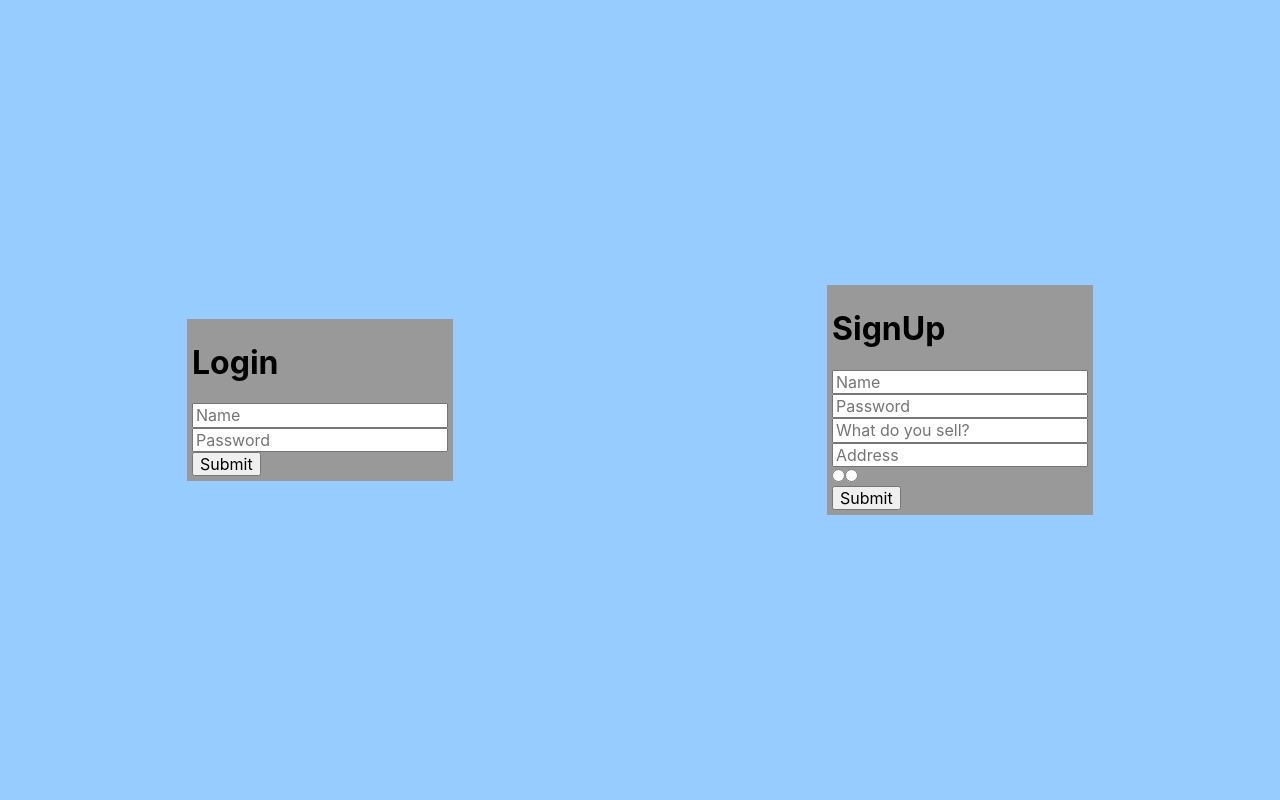
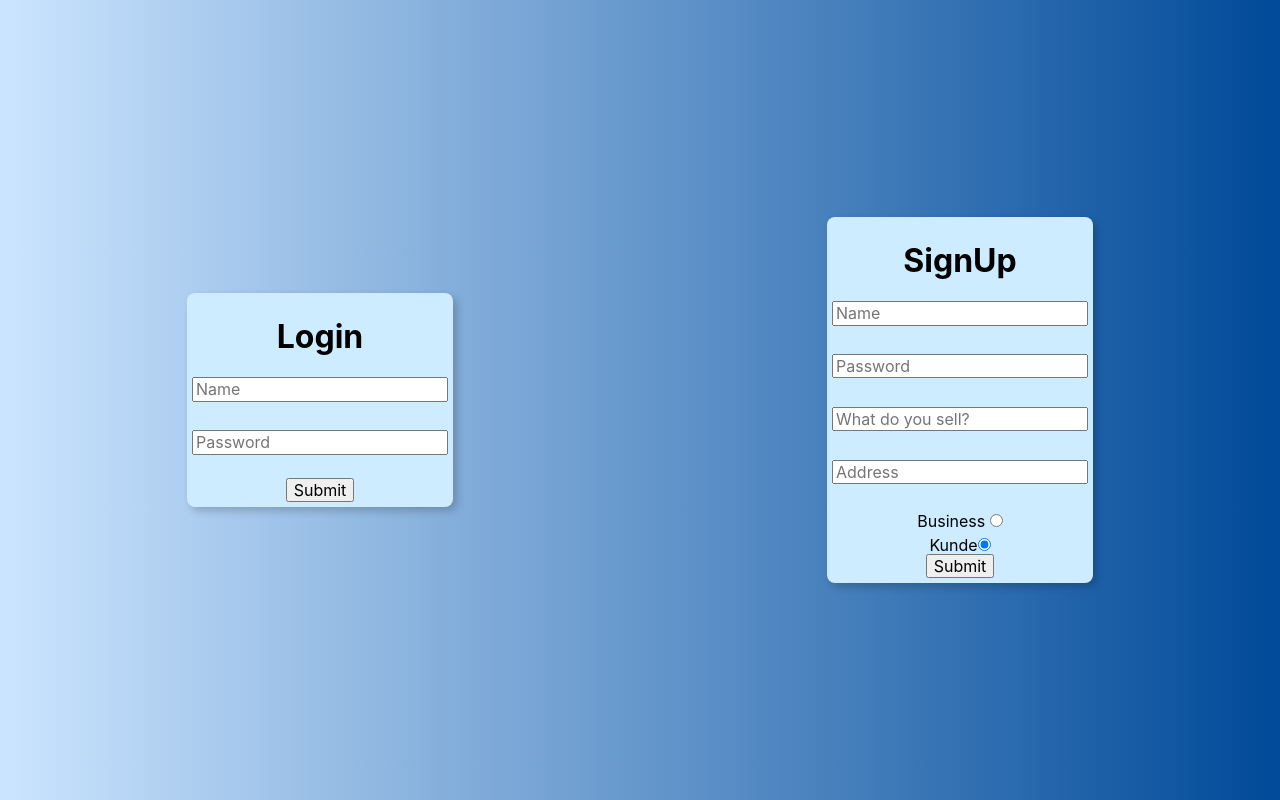
Before and after one commit to t4kum1/hackatumCovid19, a React (Create React App) app in the folder app/: page / in a window 1280 px wide. Built offline with nearby package versions, Linux system fonts and the light colour scheme; the HTML template or start-up script is replaced by a standard one.

Commit message:
customer visit flow possible

```diff
--- a/app/src/App.js
+++ b/app/src/App.js
@@ -2,6 +2,8 @@ import React from 'react';
 import logo from './logo.svg';
 import { HashRouter, Route, Link } from 'react-router-dom';
 import LoginPage from './pages/LoginPage.js'
+import ShopList from './pages/ShopList.js'
+import ProductList from './pages/ProductList.js'
 import './App.css';
 
 class App extends React.Component{
@@ -10,13 +12,19 @@ class App extends React.Component{
     this.state = {
       isBusiness: false,
       name: '',
-      id: -1
+      id: -1,
+      selectedShop: ''
     }
   }
 
   update(props){
-    this.setState({isBusiness: this.props.isBusiness, name: this.props.name, id: this.props.id});
+    this.setState({isBusiness: this.props.isBusiness, name: this.props.name});
     console.log(this.state);
+  }
+
+  updateSelectedShop(name){
+    this.setState({selectedShop: name})
+    console.log('updated shop')
   }
 
   render(){
@@ -24,6 +32,12 @@ class App extends React.Component{
      <HashRouter>
         <div>
           <Route path='/' render={(props) => <LoginPage update={this.update.bind(this)} {...props} />}/>
+          <Route path='/home'>
+            <ShopList updateSelectedShop={this.updateSelectedShop.bind(this)}/>
+          </Route>
+          <Route path='/shop'>
+            <ProductList shop={this.state.selectedShop}/>
+          </Route>
         </div>
     </HashRouter>
     );
--- a/app/src/pages/LoginPage.js
+++ b/app/src/pages/LoginPage.js
@@ -1,6 +1,8 @@
 import React from "react";
 import Login from "./components/Login";
 import tachyons from 'tachyons';
+import { Redirect } from "react-router-dom";
+
 
 export default class LoginPage extends React.Component {
 	constructor(props){
@@ -8,20 +10,34 @@ export default class LoginPage extends React.Component {
 		this.state = {
 			update: props.update,
 			login: {name: '', pwd: ''},
-			signUp: {isBusiness: '', name: '', pwd: '', sells: '', addr: '', test: ''},
-			users: []
+			signUp: {isBusiness: 'client', name: '', pwd: '', sells: '', addr: '', test: ''},
+			users: [],
+			shops: [],
+			loggedIn: false
 		}
 	}
 
 	handleLogin(){
 		fetch('https://gentle-ravine-17514.herokuapp.com/users')
       	.then(response=> response.json())
-      	.then(users => {console.log(users)});
+      	.then(users =>  this.setState({users: users.users}));
+
+      	fetch('https://gentle-ravine-17514.herokuapp.com/shops')
+      	.then(response=> response.json())
+      	.then(shops =>  this.setState({shops: shops.shops}));
 	}
 
 	handleSignUp(){
 		if (this.state.signUp.isBusiness === 'business'){
-
+			const requestOptions = {
+			    method: 'POST',
+			    headers: { 'Content-Type': 'application/json' },
+			    body: JSON.stringify({shop_name: this.state.signUp.name, address: this.state.signUp.addr, sells: this.state.signUp.sells })
+			};
+			console.log(requestOptions.body)
+			fetch('https://gentle-ravine-17514.herokuapp.com/shops', requestOptions)
+			    .then(response => response.json())
+			    .then(data => console.log(data));
 		}else{
 			const requestOptions = {
 			    method: 'POST',
@@ -37,66 +53,89 @@ export default class LoginPage extends React.Component {
 
 	handleLoginNameChange(e){
 		this.setState({login: {name: e.target.value, 'pwd': this.state.login.pwd}})
-		console.log(this.state)
+		//console.log(this.state)
 	}
 
 	handleLoginPwdChange(e){
 		this.setState({login: {name: this.state.login.name, pwd: e.target.value}})
-		console.log(this.state)
+		//console.log(this.state)
 	}
 
 	handleSignUpNameChange(e){
 		this.setState({signUp: {isBusiness: this.state.signUp.isBusiness, name: e.target.value, pwd: this.state.signUp.pwd, addr:this.state.signUp.addr, sells: this.state.signUp.sells}})
-		console.log(this.state)
+		//console.log(this.state)
 	}
 
 	handleSignUpPwdChange(e){
 		this.setState({signUp: {isBusiness: this.state.signUp.isBusiness, name: this.state.signUp.name, pwd: e.target.value, addr:this.state.signUp.addr, sells: this.state.signUp.sells}})
-		console.log(this.state)
+		//console.log(this.state)
 	}
 
 	handleSignUpIsBusinessChange(e){
 		this.setState({signUp: {isBusiness: e.target.value, name: this.state.signUp.name, pwd: this.state.signUp.pwd, addr:this.state.signUp.addr, sells: this.state.signUp.sells}})
-		console.log(this.state)
+		//console.log(this.state)
 	}
 
 	handleSignUpSellsChange(e){
 		this.setState({signUp: {isBusiness: this.state.isBusiness, name: this.state.signUp.name, pwd: this.state.signUp.pwd, addr:this.state.signUp.addr, sells: e.target.value}})
-		console.log(this.state)
+		//console.log(this.state)
 	}
 
 	handleSignUpAddressChange(e){
 		this.setState({signUp: {isBusiness: this.state.isBusiness, name: this.state.signUp.name, pwd: this.state.signUp.pwd, addr:e.target.value, sells: this.state.signUp.sells}})
-		console.log(this.state)
+		//console.log(this.state)
 	}
 
 	handleSignUpIsBusinessChange(e){
 		this.setState({signUp: {isBusiness: e.target.value, name: this.state.signUp.name, pwd: this.state.signUp.pwd, addr:this.state.signUp.addr, sells: this.state.signUp.sells}})
-		console.log(this.state)
+		//console.log(this.state)
 	}
 
-    render() {
+    render(props) {
+    	if (!this.state.loggedIn){
+    		console.log(this.state.users)
+    		var matching_users = this.state.users.filter(user => (user.user_name === this.state.login.name));
+    		if (matching_users.length > 0){
+    			console.log('logging in as customer');
+    			this.props.update({isBusiness: false, name: matching_users[0].user_name})
+    			this.setState({loggedIn: true})
+    		}
+
+    		var matching_shops = this.state.shops.filter(shop => shop.shop_name === this.state.login.name);
+    		if (matching_shops.length > 0){
+    			console.log('logging in as customer');
+    		  	this.props.update({isBusiness: true, name: matching_shops[0].user_name})
+    		  	this.setState({loggedIn: true})
+    		}
+    	}else{
+    		return <Redirect to={'/home'} />
+    	}
+
+
         return (
-        	<div id="container" className="bg-light-blue"
-        		style={{display: 'flex', justifyContent: 'space-around', height: '100vh'}}>
-	            <div className="bg-silver" style = {{alignSelf: 'center', padding: '5px'}}>
+        	<div id="container"
+        		style={{display: 'flex', justifyContent: 'space-around', height: '100vh', background: 'linear-gradient(to right, rgb(204, 229, 255) 0%, rgb(0, 74, 153) 100%)'}}>
+	            <div className="tc grow bg-lightest-blue br3 pa3 ma2 dib bw2 shadow-5" style = {{alignSelf: 'center', padding: '5px'}}>
 	            	<h1> Login </h1>
-	            	<form action = "">
+	            	<form style = {{display: 'grid', gridTemplateColumns: '1fr', gridGap: '5px'}}>
 	  					<input type="text" name="name" placeholder="Name" value={this.state.login.name} onChange={this.handleLoginNameChange.bind(this)} /><br />
-	            		<input type="text" name="pwd" placeholder="Password" value={this.state.login.pwd} onChange={this.handleLoginPwdChange.bind(this)} /><br />
+	            		<input type="password" name="pwd" placeholder="Password" value={this.state.login.pwd} onChange={this.handleLoginPwdChange.bind(this)} /><br />
 	            	</form>
 	            	<button onClick={this.handleLogin.bind(this)}> Submit </button>
 	            </div>
-	            <div className="bg-silver" style={{alignSelf: 'center', padding: '5px'}}>
+	            <div className="tc grow bg-lightest-blue br3 pa3 ma2 dib bw2 shadow-5" style={{alignSelf: 'center', padding: '5px'}}>
 	            	<h1> SignUp </h1>
-	            	<form>
+	            	<form style = {{display: 'grid', gridTemplateColumns: '1fr', gridGap: '5px'}}>
   						<input type="text" name="name" placeholder="Name" value={this.state.signUp.name} onChange={this.handleSignUpNameChange.bind(this)} /><br />
-	            		<input type="text" name="pwd" placeholder="Password" value={this.state.signUp.pwd} onChange={this.handleSignUpPwdChange.bind(this)} /><br />
+	            		<input type="password" name="pwd" placeholder="Password" value={this.state.signUp.pwd} onChange={this.handleSignUpPwdChange.bind(this)} /><br />
 
 	  					<input type="text" name="sells" placeholder="What do you sell?" value={this.state.signUp.sells} onChange={this.handleSignUpSellsChange.bind(this)} /><br />
 	  					<input type="text" name="addr" placeholder="Address" value={this.state.signUp.addr} onChange={this.handleSignUpAddressChange.bind(this)} /><br />
-	            		<input type="radio" value="business" checked={this.state.signUp.isBusiness === 'business'} onChange={this.handleSignUpIsBusinessChange.bind(this)}/>
+	            		<label> Business <input type="radio" value="business" checked={this.state.signUp.isBusiness === 'business'} onChange={this.handleSignUpIsBusinessChange.bind(this)}/>
+	            		</label>
+	            		<label> Kunde
 	            		<input type="radio" value="client" checked={this.state.signUp.isBusiness === 'client'} onChange={this.handleSignUpIsBusinessChange.bind(this)}/>
+	            		</label>
 	            	</form>
 	            	<button onClick={this.handleSignUp.bind(this)}> Submit </button>
 	            </div>
--- a/app/src/pages/ProductList.js
+++ b/app/src/pages/ProductList.js
@@ -1,9 +1,29 @@
 import React from "react";
+import tachyons from 'tachyons';
 
 export default class ProductList extends React.Component {
-    render() {
-        return (
-            <h1></h1>
-        );
+    constructor(){
+    	super()
+    	this.state = {
+    		products: []
+    	}
+    }
+
+    componentDidMount(){
+    	fetch('https://gentle-ravine-17514.herokuapp.com/products')
+      	.then(response=> response.json())
+      	.then(products =>  this.setState({products: products.products}));
+    }
+
+    render(props) {
+    	return (
+    		<div>
+    			<h1> Welcome to {this.props.shop} </h1>
+    			{this.state.products.filter(product => product.shop_name === this.props.shop)
+    				.map((product, i) => <p> Name: {product.product_name} </p>
+
+    			)}
+    		</div>
+    	)
     }
 }
--- a/app/src/pages/ShopList.js
+++ b/app/src/pages/ShopList.js
@@ -1,9 +1,41 @@
 import React from "react";
+import { Redirect } from "react-router-dom";
 
 export default class ShopList extends React.Component {
+    constructor(props){
+    	super();
+    	this.state = {
+    		shops: [],
+    		selected: '',
+    		updateSelectedShop: props.updateSelectedShop
+    	}
+    }
+
+    componentDidMount(){
+    	fetch('https://gentle-ravine-17514.herokuapp.com/shops')
+      	.then(response=> response.json())
+      	.then(shops =>  this.setState({shops: shops.shops}));
+    }
+
+    handleClick(name){
+    	this.setState({selected: name});
+    	console.log(this.state.updateSelectedShop)
+    	this.state.updateSelectedShop(name)
+    }
+
     render() {
-        return (
-            <h1></h1>
-        );
+    	if (this.state.selected.length === 0){
+    		return (
+	        	<div style = {{display: 'grid', gridTemplateColumns: '1fr'}}>
+	            	{this.state.shops.map((shop, i) =>
+	            		<button key={i} onClick={() => this.handleClick(shop.shop_name)}>
+	            			Name: {shop.shop_name}, Type: {shop.sells}, Address: {shop.address}
+	            		</button>)}
+	            </div>
+	        );
+    	}else{
+    		return <Redirect to={'/Shop'} />
+    	}
+
     }
 }
```
